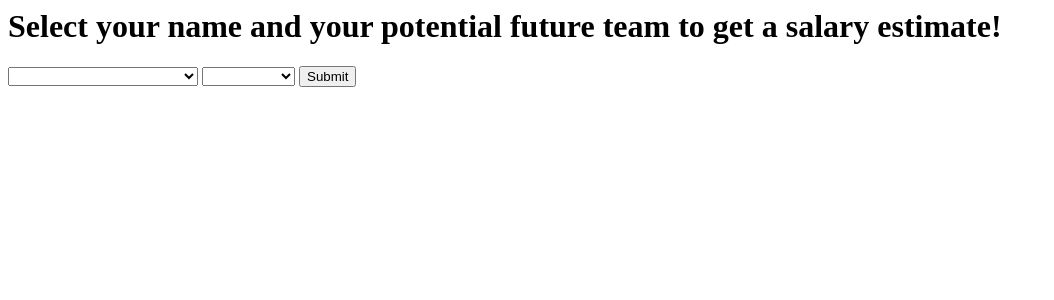
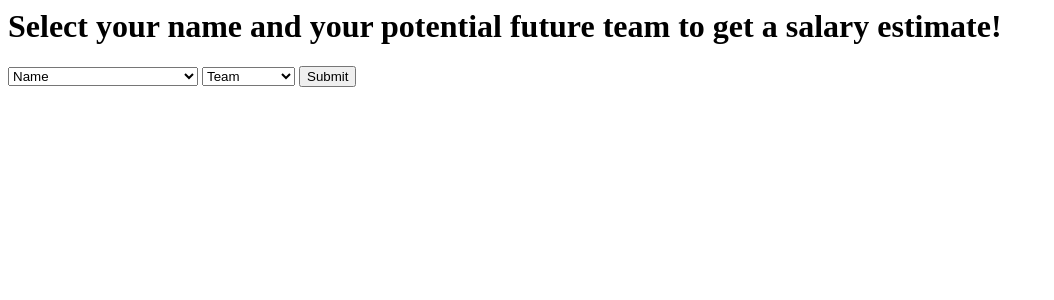
Before and after one commit to gaversano/NFL_Salary, a Flask app: page / in a window 1280 px wide. Shown: the top 300 px of the page, without its empty margins (0-1054 px from the left). Run offline with Flask 2, Linux system fonts and the light colour scheme.

Commit message:
Update index.html

```diff
--- a/templates/index.html
+++ b/templates/index.html
@@ -2,14 +2,14 @@
 
 <form method="POST" action="/results.html">
   <select name="player_name" id="player_name">
-    <option value=""></option>
+    <option value="">Name</option>
   {% for name in names %}
     <option value="{{name}}">{{name}}</option>
   {% endfor %}
   </select>
 
   <select name="player_team" id="player_team">
-    <option value=""></option>
+    <option value="">Team</option>
   {% for team in teams %}
     <option value="{{team}}">{{team}}</option>
   {% endfor %}
```
